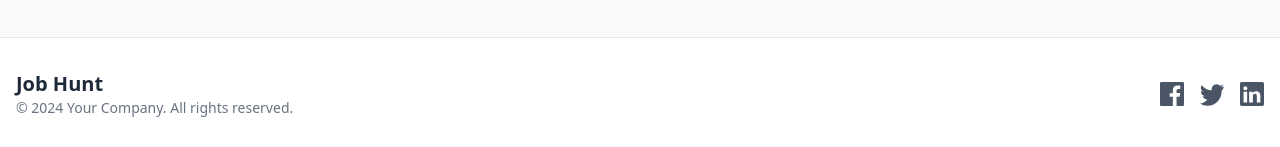
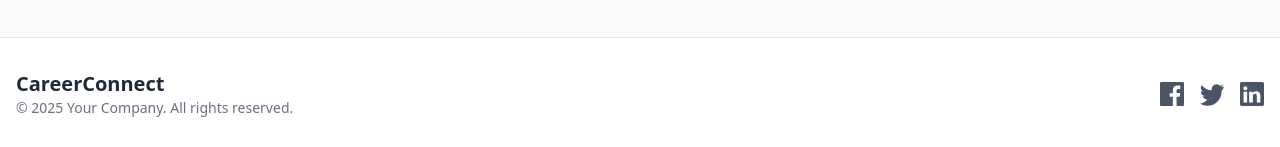
Before and after one commit to 70Gaurav61/CareerConnect, a React (Vite) app in the folder frontend/: page / in a window 1280 px wide. Shown: the part 1309-1456 px from the top of the page. Built offline with nearby package versions, Linux system fonts and the light colour scheme; no server answers.

Commit message:
Some fixes and update cloudinary upload to folder

```diff
--- a/frontend/src/pages/ViewProfile.jsx
+++ b/frontend/src/pages/ViewProfile.jsx
@@ -3,6 +3,7 @@ import axios from "axios";
 import Navbar from "../shared/Navbar";
 import Footer from "../shared/Footer";
 import { Link } from "react-router-dom";
+import { PencilIcon } from '@heroicons/react/24/outline';
 
 const ViewProfile = () => {
   const [user, setUser] = useState(null);
@@ -61,7 +62,8 @@ const ViewProfile = () => {
             className="absolute top-4 right-4 text-blue-600 hover:text-blue-800 text-lg font-semibold"
             title="Update Profile"
           >
-            ✏️
+            <PencilIcon className="h-5 w-5 text-gray-600 hover:text-gray-800 cursor-pointer" />
+
           </Link>
 
           <h1 className="text-3xl font-bold text-center mb-8 text-gray-800">
--- a/frontend/src/shared/footer.jsx
+++ b/frontend/src/shared/footer.jsx
@@ -7,8 +7,8 @@ const Footer = () => {
         <div className="flex flex-col md:flex-row justify-between items-center">
           {/* Branding */}
           <div className="mb-4 md:mb-0 text-center md:text-left">
-            <h2 className="text-xl font-bold text-gray-800">Job Hunt</h2>
-            <p className="text-sm text-gray-500">© 2024 Your Company. All rights reserved.</p>
+            <h2 className="text-xl font-bold text-gray-800">CareerConnect</h2>
+            <p className="text-sm text-gray-500">© 2025 Your Company. All rights reserved.</p>
           </div>
 
           {/* Social Icons */}
--- a/frontend/src/shared/navbar.jsx
+++ b/frontend/src/shared/navbar.jsx
@@ -88,16 +88,12 @@ const Navbar = () => {
 
                                     <div className="flex flex-col text-gray-700 gap-2">
                                         {user?.role === 'student' && (
-                                            <>
-                                                <Link to="/profile" className="flex items-center gap-2 hover:text-[#6A38C2]">
-                                                    <UserIcon className="w-5 h-5" />
-                                                    View Profile
-                                                </Link>
-                                                <Link to="/update-profile" className="flex items-center gap-2 hover:text-[#6A38C2]">
-                                                    <UserIcon className="w-5 h-5" />
-                                                    Update Profile
-                                                </Link>
-                                            </>
+
+                                            <Link to="/profile" className="flex items-center gap-2 hover:text-[#6A38C2]">
+                                                <UserIcon className="w-5 h-5" />
+                                                View Profile
+                                            </Link>
+
                                         )}
                                         <button
                                             onClick={logoutHandler}
```
Also changed, not shown: 1 other file (tests, documents, lock files or other folders).
